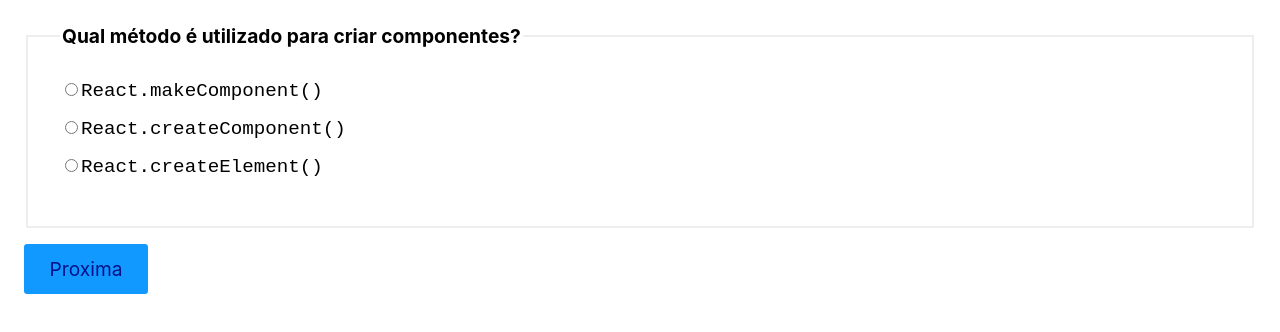
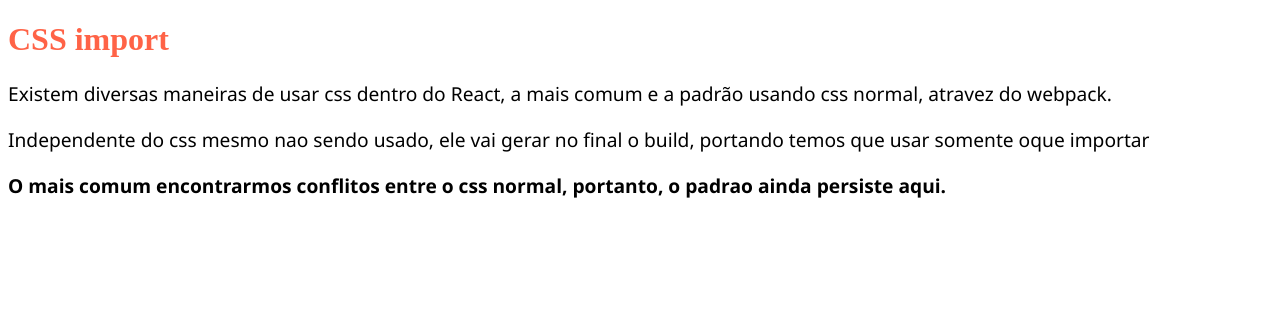
Before and after one commit to renanssantos1/react-completo-Origamid, a React (Create React App) app in the folder react-para-iniciantes/0205/meuapp/: page / in a window 1280 px wide. Shown: the top 332 px of the page. Built offline with nearby package versions, Linux system fonts and the light colour scheme.

Commit message:
estilos nativo do react

```diff
--- a/react-para-iniciantes/0205/meuapp/public/index.html
+++ b/react-para-iniciantes/0205/meuapp/public/index.html
@@ -10,7 +10,7 @@
       content="Web site created using create-react-app"
     />
     <link rel="apple-touch-icon" href="%PUBLIC_URL%/logo192.png" />
-    <link rel="stylesheet" href="%PUBLIC_URL%/style.css" />
+    <!-- <link rel="stylesheet" href="%PUBLIC_URL%/style.css" /> -->
 
     <!--
       manifest.json provides metadata used when your web app is installed on a
--- a/react-para-iniciantes/0205/meuapp/src/App.js
+++ b/react-para-iniciantes/0205/meuapp/src/App.js
@@ -1,10 +1,10 @@
 import React from "react";
-import DesafioFormularios from "./components/0412/DesafioFormularios";
+import CssImport from "./components/0501/CssImport";
 
 const App = () => {
   return (
     <div>
-      <DesafioFormularios />
+      <CssImport />
     </div>
   );
 };
--- /dev/null
+++ b/react-para-iniciantes/0205/meuapp/src/components/0501/CssImport.css
@@ -0,0 +1,13 @@
+.titulo {
+  color: tomato;
+}
+
+.descricao,
+.atencao {
+  font-size: 1.2rem;
+  font-family: "Segoe UI", Tahoma, Geneva, Verdana, sans-serif;
+}
+
+.atencao {
+  font-weight: bold;
+}
--- /dev/null
+++ b/react-para-iniciantes/0205/meuapp/src/components/0501/CssImport.js
@@ -0,0 +1,24 @@
+import React from "react";
+import "./CssImport.css";
+
+function CssImport() {
+  return (
+    <div>
+      <h1 className="titulo">CSS import</h1>
+      <p className="descricao">
+        Existem diversas maneiras de usar css dentro do React, a mais comum e a
+        padrão usando css normal, atravez do webpack.
+      </p>
+      <p className="descricao">
+        Independente do css mesmo nao sendo usado, ele vai gerar no final o
+        build, portando temos que usar somente oque importar
+      </p>
+      <p className="descricao atencao">
+        O mais comum encontrarmos conflitos entre o css normal, portanto, o
+        padrao ainda persiste aqui.
+      </p>
+    </div>
+  );
+}
+
+export default CssImport;
```
